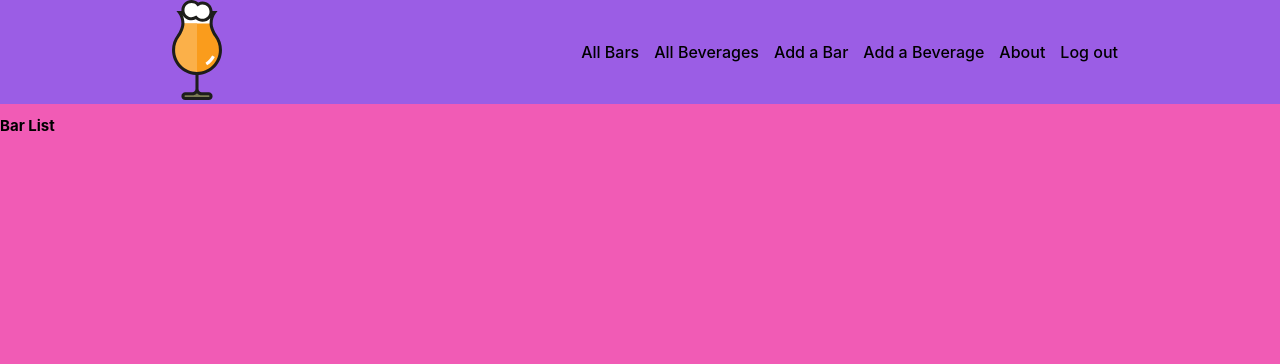
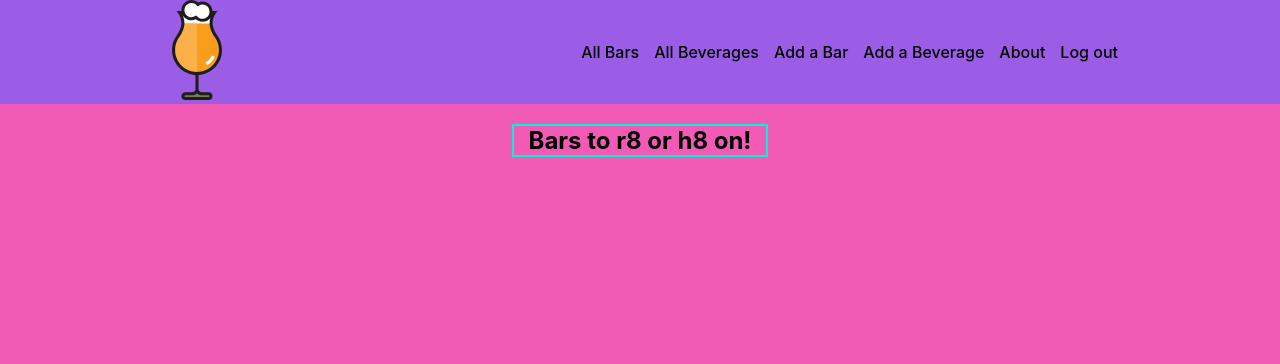
Before and after one commit to jdiffy47/r8-or-h8, a Django app: page /bars/ in a window 1280 px wide. Shown: the top 364 px of the page. Run offline with Django 4.2, Linux system fonts and the light colour scheme; the visitor is signed in with stand-in values (Sample User, id 1); data that the repository does not hold is empty.

Commit message:
style bar-index page

```diff
--- a/main_app/static/css/bars/bar-index.css
+++ b/main_app/static/css/bars/bar-index.css
@@ -1,3 +1,4 @@
+
 .card-container {
   padding: 0 30px;
   display: flex;
@@ -6,12 +7,40 @@
 }
 
 .card {
-  width: 275px;
-  margin: 10px;
+  width: 250px;
+  margin: 15px;
   background-color: #fee440;
 }
 
 .card-content {
-  padding: 10px;
+  padding: 12px;
   width: 100%;
 }
+
+
+.card > a {
+  text-decoration: none;
+  color: black;
+}
+
+.card h2 {
+  margin: 10px 0;
+  font-size: large;
+}
+
+.card p {
+  margin: 5px 0;
+  font-size: small;
+}
+
+.list-title-container {
+  display: flex;
+  justify-content: center;
+}
+
+.list-title {
+  font-size: x-large;
+  text-align: center;
+  border: solid 2px #00f5d4;
+  width: 20%;
+}
--- a/main_app/templates/bars/index.html
+++ b/main_app/templates/bars/index.html
@@ -2,26 +2,24 @@
 {% load static %}
 
 {% block head %}
-{% comment %} <link href="https://cdn.jsdelivr.net/npm/bootstrap@5.2.0/dist/css/bootstrap.min.css" rel="stylesheet" integrity="sha384-gH2yIJqKdNHPEq0n4Mqa/HGKIhSkIHeL5AyhkYV8i59U5AR6csBvApHHNl/vI1Bx" crossorigin="anonymous">
-<script src="https://cdn.jsdelivr.net/npm/bootstrap@5.2.0/dist/js/bootstrap.bundle.min.js" integrity="sha384-A3rJD856KowSb7dwlZdYEkO39Gagi7vIsF0jrRAoQmDKKtQBHUuLZ9AsSv4jD4Xa" crossorigin="anonymous"></script> {% endcomment %}
 <link rel="stylesheet" type="text/css" href="{% static 'css/bars/bar-index.css' %}">
 {% endblock %}
 
 {% block content %}
 
-<section>
-  <h1>Bar List</h1>
+<section class="list-title-container">
+  <h1 class="list-title">Bars to r8 or h8 on!</h1>
 </section>
 
-<section>
+<section class="card-container">
   {% for bar in bars %}
   <div class="card">
     <a href="{% url 'bars_detail' bar.id %}">
       <div class="card-content">
         <div class="card-img-container">
-          <img src="" alt="">
+          <img src="{% static 'images/beertoast.svg' %}" alt="">
         </div>
-        <h2>{{ bar.name }}</h2>
+        <h2 class="card-title">{{ bar.name }}</h2>
         <p>{{ bar.description }} located in {{ bar.area }}.</p>
       </div>
     </a>
```
Also changed, not shown: main_app/static/images/beertoast.svg (added).
